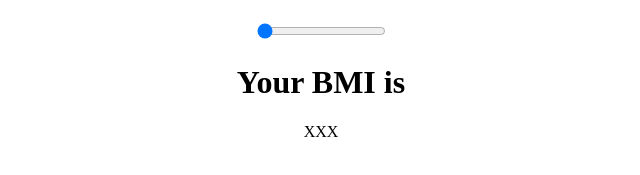
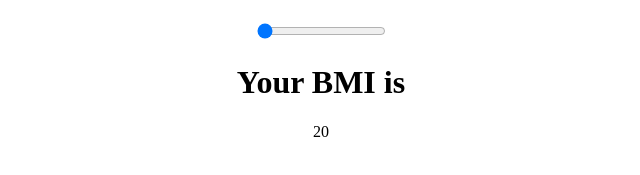
Before and after one commit to flmngwllm/BMI-Calculator, a React (Create React App) app: page / in a window 1280 px wide. Shown: the part 161-336 px from the top of the page, without its empty margins (319-959 px from the left). Built offline with nearby package versions, Linux system fonts and the light colour scheme.

Commit message:
derived state to display BMI and added reset func

```diff
--- a/src/App.js
+++ b/src/App.js
@@ -5,11 +5,16 @@
   const [weight, setWeight] = useState(40);
   const [height, setHeight] = useState(140);
 
+  function HandleReset() {
+    useState(40);
+    useState(140);
+  }
+
   return (
     <div className="App">
       <Weight weight={weight} setWeight={setWeight} />
       <Height height={height} setHeight={setHeight} />
-      <DisplayBMI />
+      <DisplayBMI weight={weight} height={height} />
       <Reset />
     </div>
   );
@@ -48,11 +53,12 @@
   );
 }
 
-function DisplayBMI() {
+function DisplayBMI({ weight, height }) {
+  const BMI = Math.round((weight / (height * height)) * 10000);
   return (
     <div>
       <h1>Your BMI is</h1>
-      XXX
+      {BMI}
     </div>
   );
 }
```
